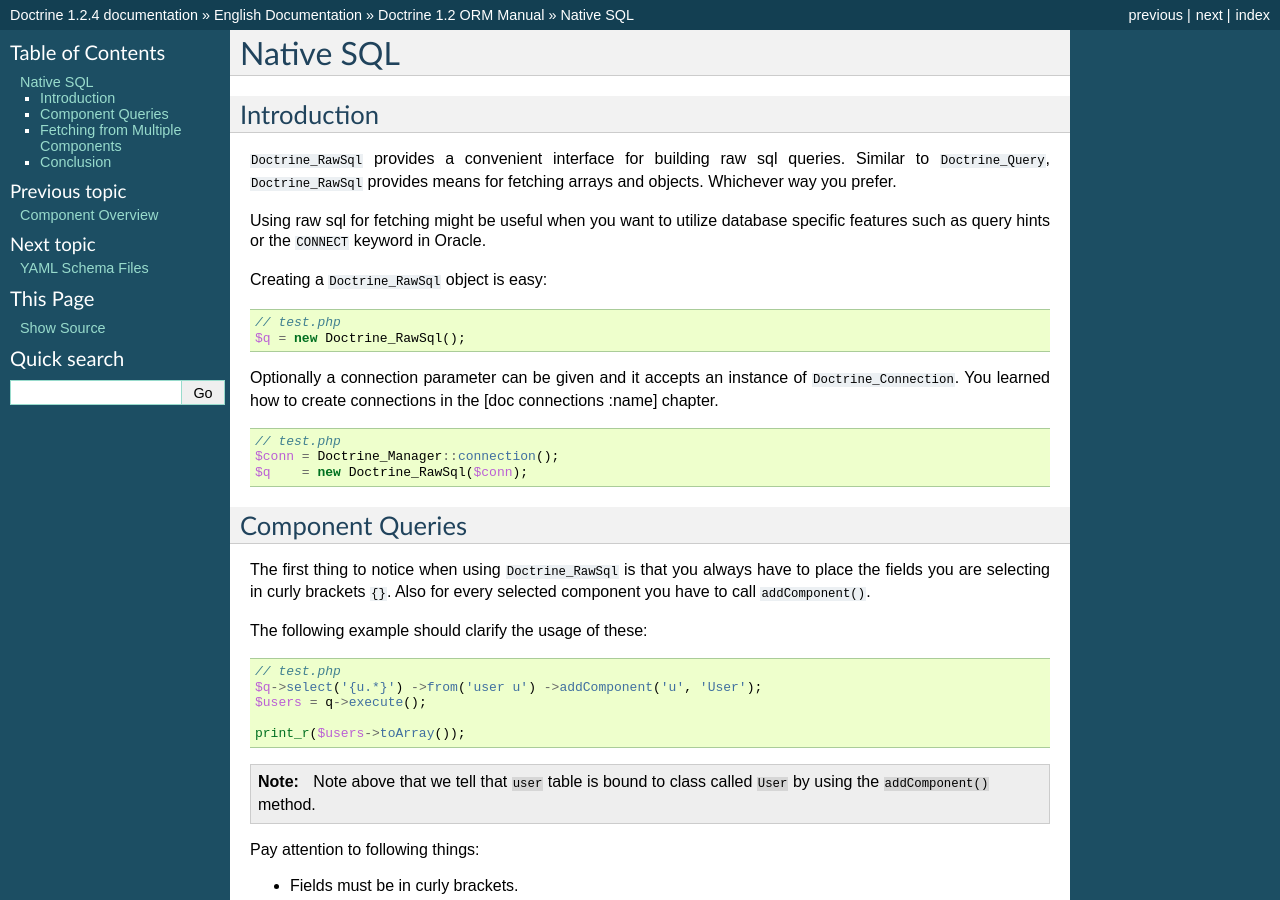
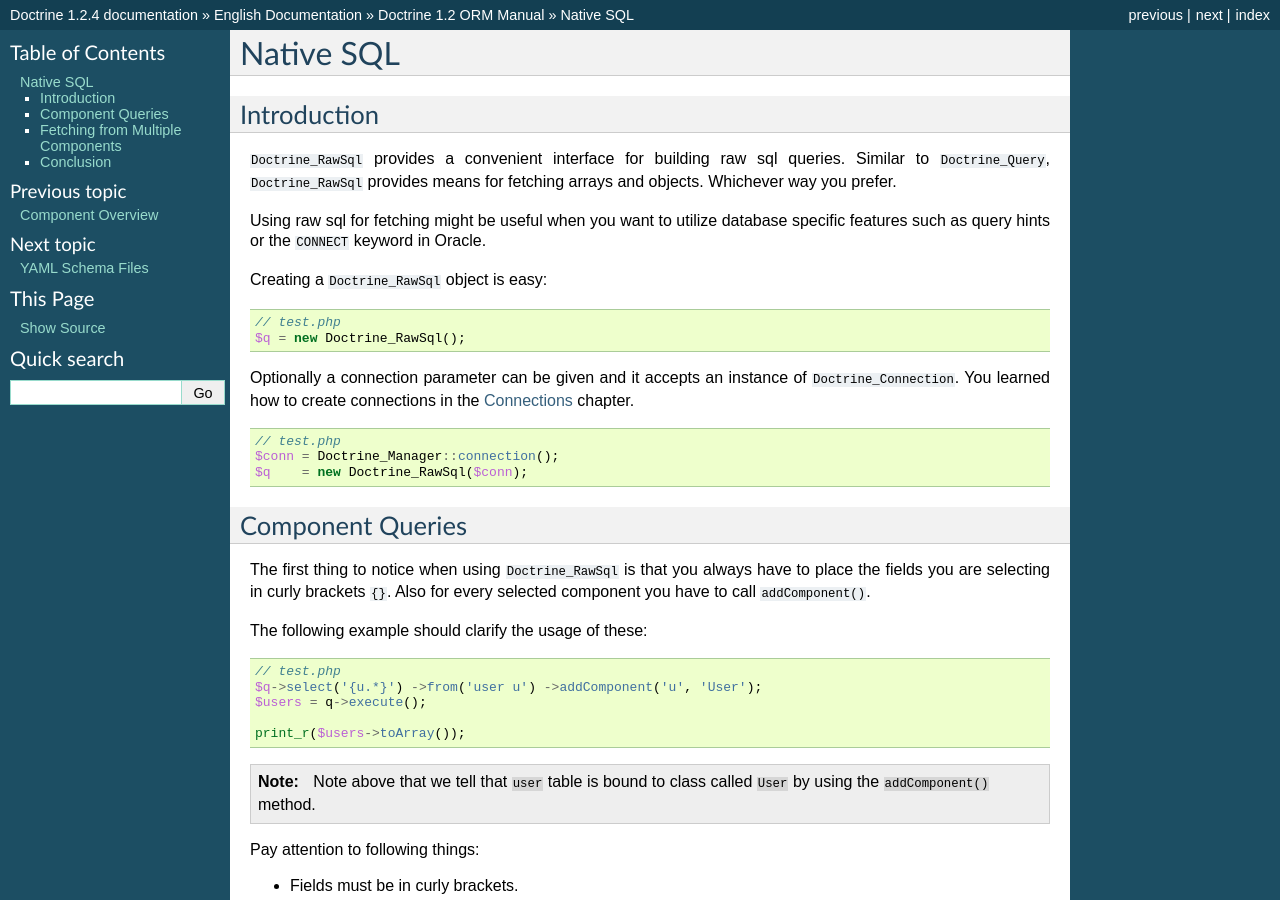
Before and after one commit to doctrine/doctrine1-documentation, a Sphinx documentation site: the page built from source/en/manual/native-sql.rst, in a window 1280 px wide and 900 px high. Built offline with Sphinx 7.4.7, drawn with Linux system fonts in a browser that asks for light colours; cross-references to code outside the pages are shown as plain code; some of the changed text lies outside the part shown.

Commit message:
doctrine1-documentation-1: Edit native-sql.rst

```diff
--- a/source/en/manual/native-sql.rst
+++ b/source/en/manual/native-sql.rst
@@ -26,7 +26,7 @@
 
 Optionally a connection parameter can be given and it accepts an
 instance of :php:class:`Doctrine_Connection`. You learned how to create
-connections in the [doc connections :name] chapter.
+connections in the :doc:`connections` chapter.
 
 ::
 
@@ -122,7 +122,7 @@
 
 The above example would output the following when executed:
 
-::
+.. code-block:: sh
 
     $ php test.php Doctrine_Collection User Phonenumber
 
@@ -139,5 +139,4 @@
 In the previous chapters you've seen a lot of mention about ``YAML`` schema
 files and have been given examples of schema files but haven't really
 been trained on how to write your own. The next chapter explains in
-great detail how to maintain your models as ``[doc yaml-schema-files YAML
-Schema Files]``.
+great detail how to maintain your models as :doc:`yaml-schema-files`.
```
Also changed, not shown: other parts of source/en/manual/native-sql.rst (+1 -1 lines).
